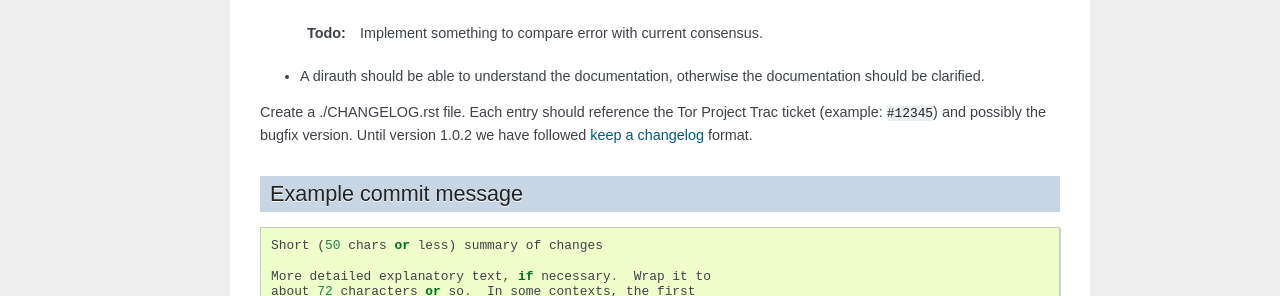
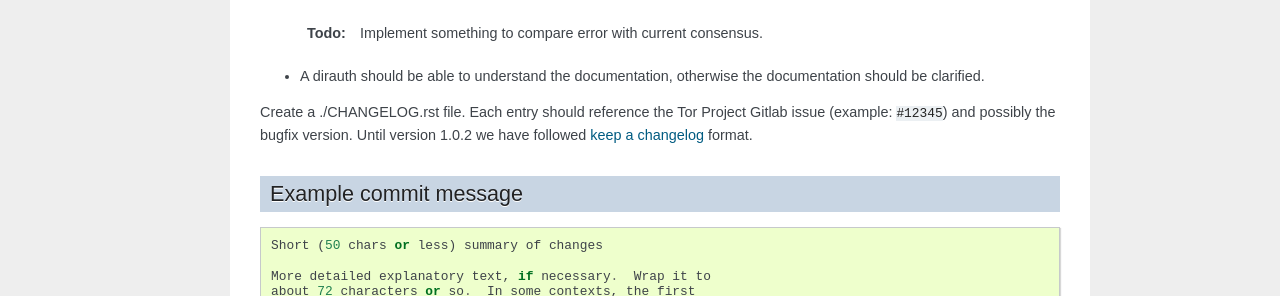
Before and after one commit to torproject/sbws, a Sphinx documentation site: the page built from docs/source/contributing.rst, in a window 1280 px wide and 900 px high, scrolled down 3712 px. Shown: the part 156-452 px from the top of the window. Built offline with Sphinx 7.4.7, drawn with Linux system fonts in a browser that asks for light colours; formulas are drawn with MathJax 3; some of the changed text lies outside the part shown.

Commit message:
fix: doc:  Replace Trac, ticket by Gitlab, issue
Closes: #40001

```diff
--- a/docs/source/contributing.rst
+++ b/docs/source/contributing.rst
@@ -18,7 +18,7 @@
 .. _ticket-ref:
 
 * Open a issue in
-  `Tor Project Trac <https://gitlab.torproject.org/tpo/network-health/sbws/-/issues>`_ .
+  `Tor Project Gitlab <https://gitlab.torproject.org/tpo/network-health/sbws/-/issues>`_ .
 
 Code/documentation patches
 ---------------------------
@@ -42,7 +42,7 @@
 Steps to create a PR
 ~~~~~~~~~~~~~~~~~~~~~
 
-1. Create a ticket in Tor Project Trac (:ref:`Open ticket <ticket-ref>`)
+1. Create a issue in Tor Project Gitlab (:ref:`Open issue <ticket-ref>`)
 2. Clone ``sbws`` via the Github web interface
    https://github.com/torproject/sbws
 3. Clone the repository locally
@@ -132,7 +132,7 @@
 Commits
 ~~~~~~~~~
 
-Each commit should reference the Tor Project Trac ticket (example: ``#12345``)
+Each commit should reference the Tor Project Gitlab issue (example: ``#12345``)
 and possibly the bugfix version.
 
 Try to make each commit a logically separate changes.::
@@ -254,7 +254,7 @@
 .. _changelog:
 
 Create a ./CHANGELOG.rst file.
-Each entry should reference the Tor Project Trac ticket (example: ``#12345``)
+Each entry should reference the Tor Project Gitlab issue (example: ``#12345``)
 and possibly the bugfix version.
 Until version 1.0.2 we have followed `keep a changelog`_ format.
 
```
